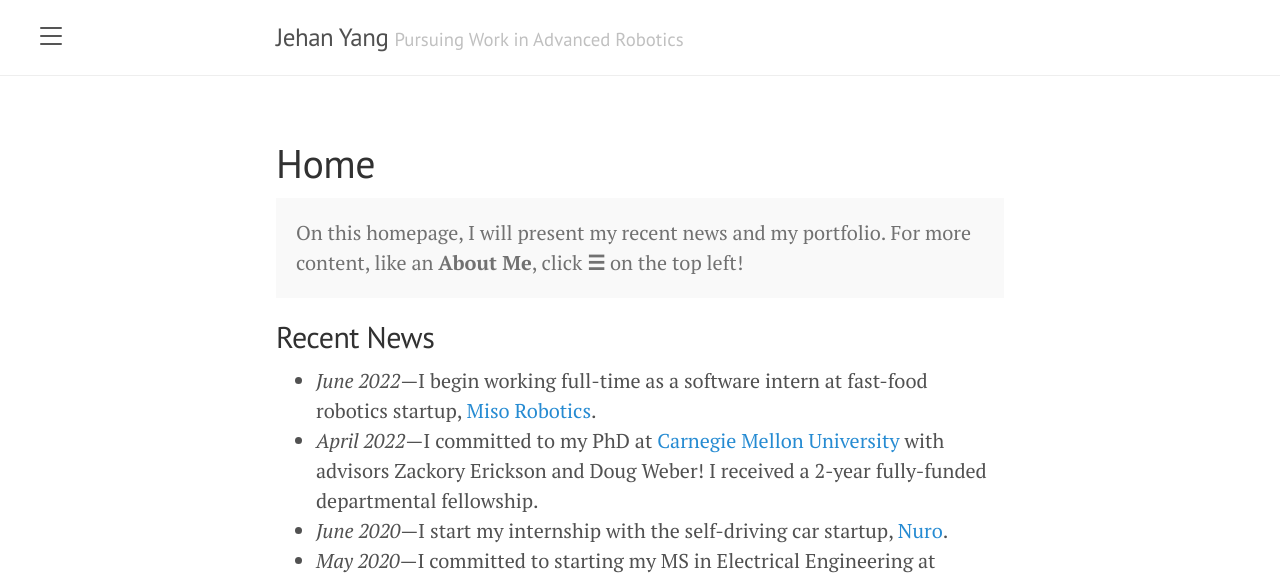
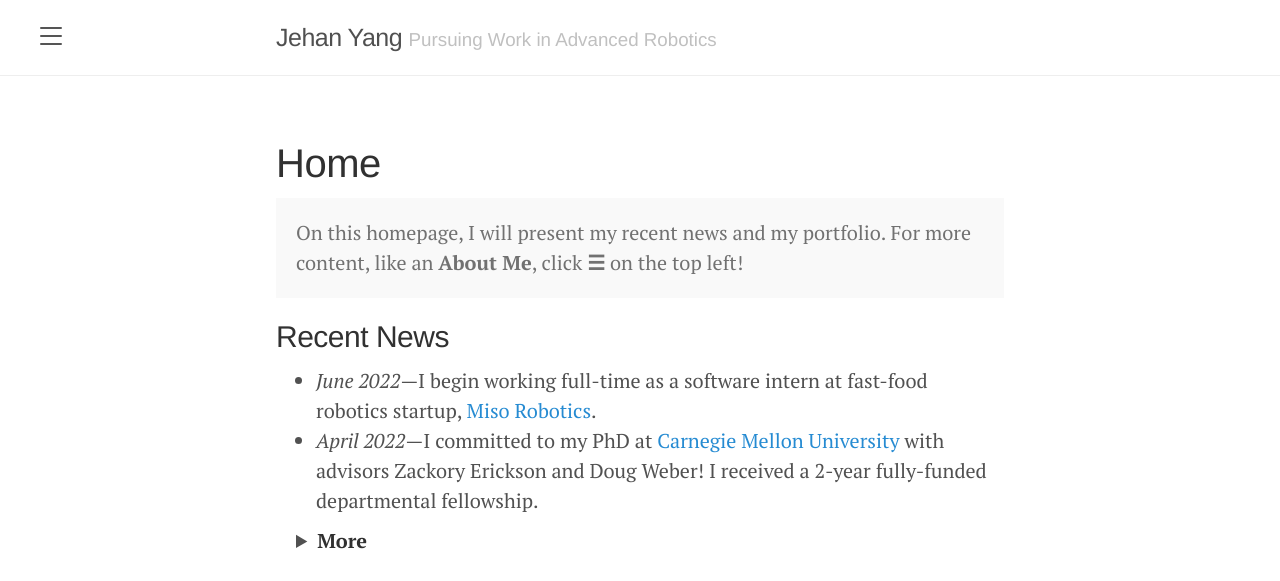
Before and after one commit to jehanyang/jehanyang.github.io, a Jekyll site: the page built from index.md, in a window 1280 px wide. Shown: the top 581 px of the page. Built offline with Jekyll 4.4.1, drawn with Linux system fonts in a browser that asks for light colours; some of the changed text lies outside the part shown.

Commit message:
Added new portfolio card for work at Caltech

```diff
--- a/index.md
+++ b/index.md
@@ -11,12 +11,12 @@
 <ul style="margin-bottom:0px">
 <li><em>June 2022</em>&mdash;I begin working full-time as a software intern at fast-food robotics startup, <a href="misorobotics.com">Miso Robotics</a>.</li>
 <li><em>April 2022</em>&mdash;I committed to my PhD at <a href="https://cmu.edu">Carnegie Mellon University</a> with advisors Zackory Erickson and Doug Weber! I received a 2-year fully-funded departmental fellowship. </li>
-<li><em>June 2020</em>&mdash;I start my internship with the self-driving car startup, <a href="nuro.ai">Nuro</a>.</li>
-<li><em>May 2020</em>&mdash;I committed to starting my MS in Electrical Engineering at <a href="ee.caltech.edu">Caltech</a> with a 2-year fully-funded 2-year departmental fellowship.</li>
-<li><em>April 2020</em>&mdash;I received the <a href="nsfgrfp.org">NSF GRFP</a>! I am indescribably grateful for my mentors&#39; and friends&#39;     help.</li>
 </ul>
 <details style="padding-top:10px;"><summary style="padding-left: 20px; padding-bottom: 0px; margin-bottom:0px; font-size:20px"><strong>More</strong></summary><p style="padding-left: 20px" >
 <ul style="margin-top:0px; padding-top:0px">
+<li><em>June 2020</em>&mdash;I start my internship with the self-driving car startup, <a href="nuro.ai">Nuro</a>.</li>
+<li><em>May 2020</em>&mdash;I committed to starting my MS in Electrical Engineering at <a href="ee.caltech.edu">Caltech</a> with a 2-year fully-funded departmental fellowship.</li>
+<li><em>April 2020</em>&mdash;I received the <a href="nsfgrfp.org">NSF GRFP</a>! I am indescribably grateful for my mentors&#39; and friends&#39;     help.</li>
 <li><em>Sep. 2019</em>&mdash;I started working with <a href="covariant.ai">Covariant</a> as an intern.</li>
 <li><em>May 2019</em>&mdash;I received funding from the <a href="hsp.berkeley.edu">Haas Scholars Fellowship</a>, the largest research award for undergraduates at UC Berkeley.</li>
 </ul>
@@ -24,6 +24,20 @@
 
 
 ## Portfolio
+
+<div class="row">
+  <div class="flex-column-sm">
+  <a class="nochangelink" href="portfolio/leg">
+  <div class="card">
+    <img src="/images/prosthLeg.png" alt="Caltech AMBER Lab Prosthetic Leg" style="width:100%;border-radius: 5px 5px 0 0;">
+  <div class="container">
+    <strong>Prosthetic Leg Pressure Sensing</strong>
+    <p>Software Lead</p>
+  </div>
+  </div>
+  </a>
+  </div>
+</div>
 
 <div class="row">
   <div class="column">
--- a/public/css/lanyon.css
+++ b/public/css/lanyon.css
@@ -45,7 +45,7 @@
 }
 
 h1, h2, h3, h4, h5, h6 {
-  font-family: "PT Sans", Helvetica, Arial, sans-serif;
+  font-family: Helvetica, "PT Sans", Helvetica, Arial, sans-serif;
   font-weight: 400;
   color: #313131;
   letter-spacing: -.025rem;
```
Also changed, not shown: portfolio/leg.md (added, +28 -0 lines), images/pressure.png (added), 1 other file.
